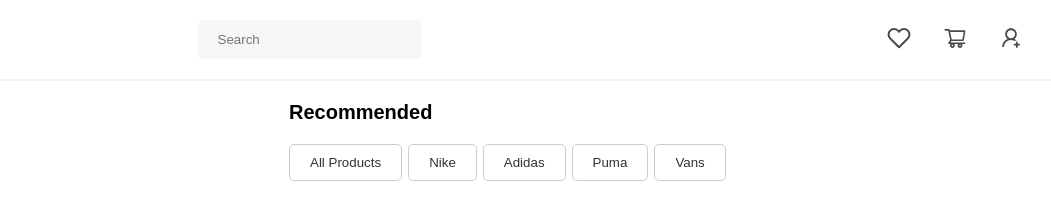
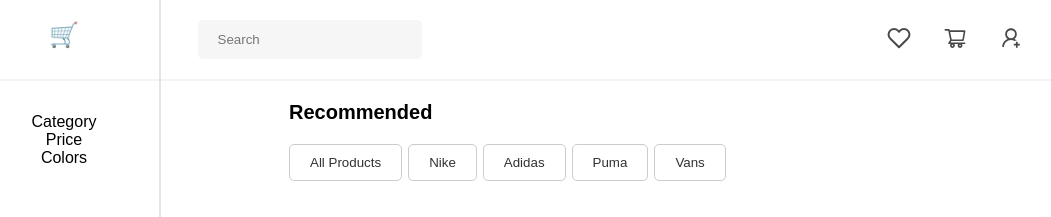
Before and after one commit to MominIshtiaq/Advance-filtering-react, a React (Vite) app: page / in a window 1280 px wide. Shown: the top 217 px of the page, without its empty margins (31-1082 px from the left). Built offline with nearby package versions, Linux system fonts and the light colour scheme.

Commit message:
Sidebar layout and styling done

```diff
--- a/src/App.jsx
+++ b/src/App.jsx
@@ -1,10 +1,12 @@
 import Navigation from "./Navigation/Nav";
 import Products from "./Products/Products";
 import Recommended from "./Recommended/Recommended";
+import Sidebar from "./Sidebar/Sidebar";
 
 const App = () => {
   return (
     <>
+      <Sidebar />
       <Navigation />
       <Recommended />
       <Products />
--- /dev/null
+++ b/src/Sidebar/Sidebar.css
@@ -0,0 +1,24 @@
+.sidebar_title {
+  font-size: 22px;
+  font-weight: normal;
+  margin-bottom: 20px;
+}
+
+.sidebar {
+  width: 15%;
+  position: fixed;
+  height: 100%;
+  border-right: 2px solid #e5e5e5;
+  z-index: 3;
+  display: flex;
+  flex-direction: column;
+  align-items: center;
+}
+
+.logo_container {
+  margin-bottom: 4rem;
+}
+
+.logo_container h1 {
+  margin-top: 1.3rem;
+}
--- /dev/null
+++ b/src/Sidebar/Sidebar.jsx
@@ -0,0 +1,21 @@
+import "./Sidebar.css";
+import Category from "./Category/Category";
+import Price from "./Price/Price";
+import Colors from "./Colors/Colors";
+
+const Sidebar = () => {
+  return (
+    <>
+      <section className="sidebar">
+        <div className="logo_container">
+          <h1>🛒</h1>
+        </div>
+        <Category />
+        <Price />
+        <Colors />
+      </section>
+    </>
+  );
+};
+
+export default Sidebar;
```
